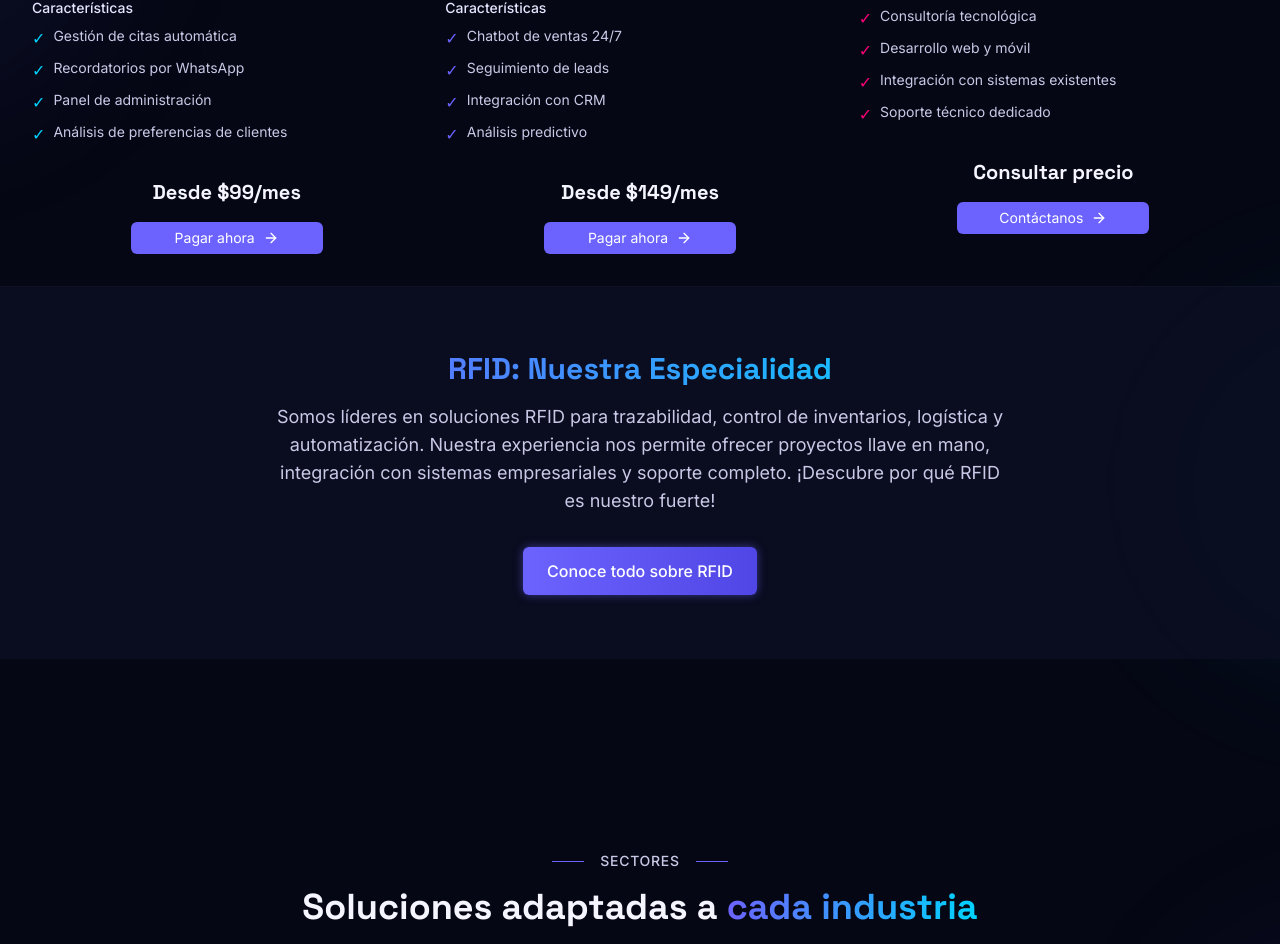
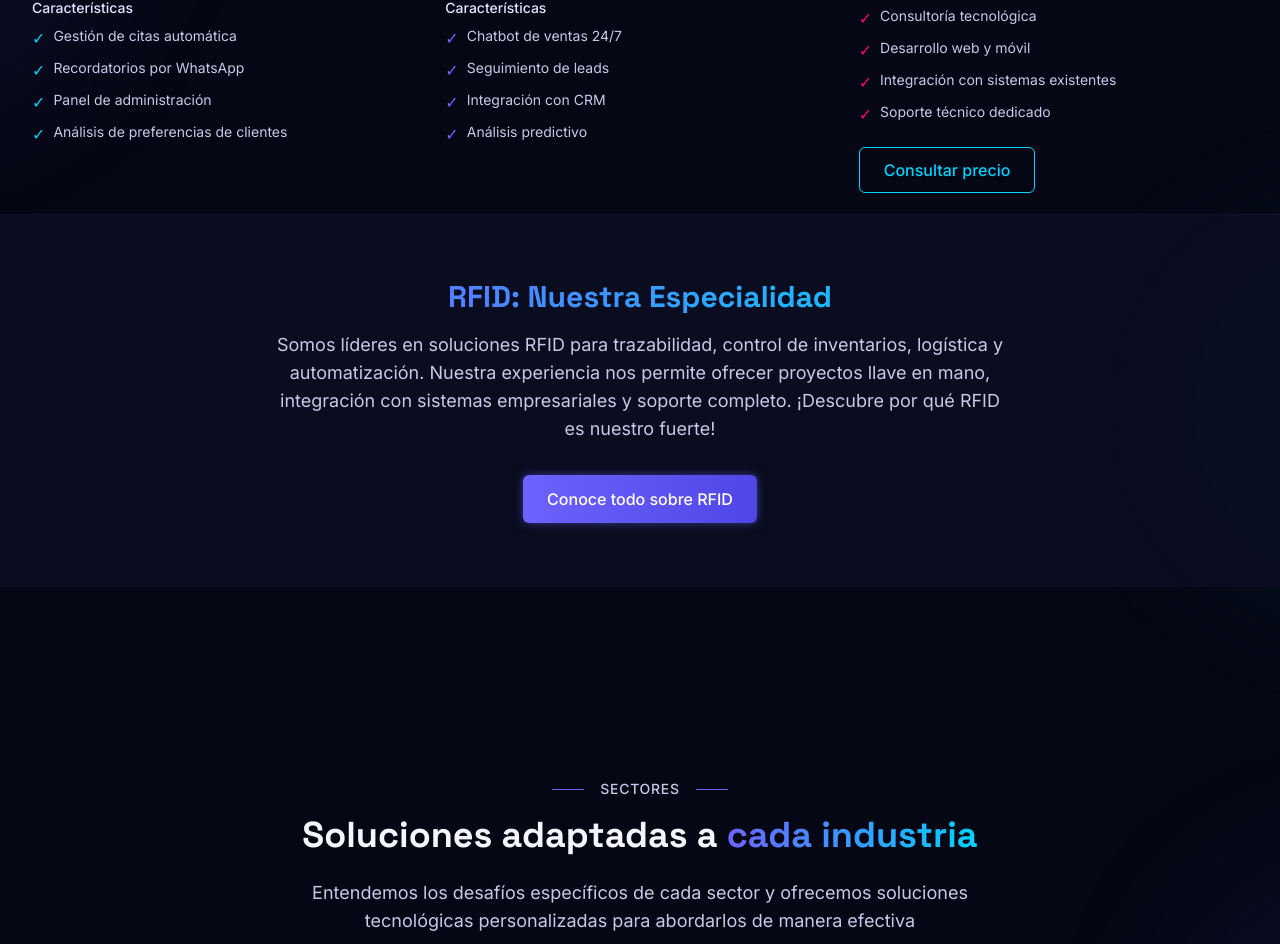
Before and after one commit to PROSEGUR7/softdatai, a React (Vite) app: page / in a window 1280 px wide. Shown: the part 3510-4454 px from the top of the page. Built offline with nearby package versions, Linux system fonts and the light colour scheme.

Commit message:
paypaypay

```diff
--- a/src/components/Products.tsx
+++ b/src/components/Products.tsx
@@ -1,5 +1,4 @@
 import React, { useEffect, useRef } from 'react';
-import WompiPayment from './WompiPayment';
 import gsap from 'gsap';
 import { ScrollTrigger } from 'gsap/ScrollTrigger';
 
@@ -9,9 +8,10 @@ interface ProductCardProps {
   description: string;
   icon: React.ReactNode;
   features: string[];
-  price: string;
   accentColor: string;
   delay: number;
+  ctaText?: string;
+  ctaHref?: string;
 }
 
 const ProductCard: React.FC<ProductCardProps> = ({
@@ -19,9 +19,10 @@ const ProductCard: React.FC<ProductCardProps> = ({
   description,
   icon,
   features,
-  price,
   accentColor,
-  delay
+  delay,
+  ctaText,
+  ctaHref
 }) => {
   return (
     <div>
@@ -49,12 +50,16 @@ const ProductCard: React.FC<ProductCardProps> = ({
           </ul>
         </div>
         <div className="mt-auto pt-4">
-          <div className="text-xl font-display font-bold mb-4 text-center">{price}</div>
-          <WompiPayment
-            amount={1000}
-            reference={`product-${title.toLowerCase().replace(/\s+/g, '-')}`}
-            productName={title}
-          />
+          {ctaHref && ctaText && (
+            <a
+              href={ctaHref}
+              target="_blank"
+              rel="noopener noreferrer"
+              className="btn-secondary w-full text-center"
+            >
+              {ctaText}
+            </a>
+          )}
         </div>
       </div>
     </div>
@@ -126,7 +131,6 @@ const Products: React.FC = () => {
         "Panel de administración",
         "Análisis de preferencias de clientes"
       ],
-      price: "Desde $99/mes",
       accentColor: "secondary",
       delay: 0.2
     },
@@ -146,7 +150,6 @@ const Products: React.FC = () => {
         "Integración con CRM",
         "Análisis predictivo"
       ],
-      price: "Desde $149/mes",
       accentColor: "primary",
       delay: 0.4
     },
@@ -165,9 +168,10 @@ const Products: React.FC = () => {
         "Integración con sistemas existentes",
         "Soporte técnico dedicado"
       ],
-      price: "Consultar precio",
       accentColor: "accent",
-      delay: 0.6
+      delay: 0.6,
+      ctaText: "Consultar precio",
+      ctaHref: "https://api.whatsapp.com/send/?phone=573025940259&text&type=phone_number&app_absent=0"
     }
   ];
 
@@ -202,9 +206,10 @@ const Products: React.FC = () => {
               description={product.description}
               icon={product.icon}
               features={product.features}
-              price={product.price}
               accentColor={product.accentColor}
               delay={product.delay}
+              ctaText={product.ctaText}
+              ctaHref={product.ctaHref}
             />
           ))}
         </div>
```
